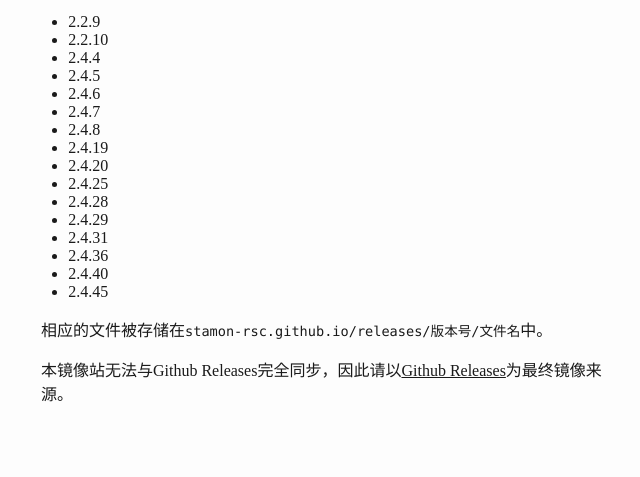
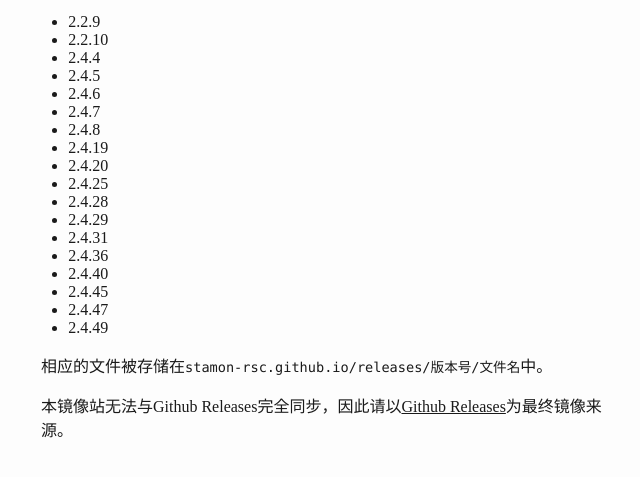
Before and after one commit to stamon-rsc/stamon-rsc.github.io, a plain HTML site: page releases/index.html in a window 1280 px wide. Shown: the part 189-666 px from the top of the page, without its empty margins (311-951 px from the left). Drawn offline with Linux system fonts and the light colour scheme.

Commit message:
update releases

```diff
--- a/releases/index.html
+++ b/releases/index.html
@@ -188,6 +188,8 @@
 <li>2.4.36</li>
 <li>2.4.40</li>
 <li>2.4.45</li>
+<li>2.4.47</li>
+<li>2.4.49</li>
 </ul>
 <p>相应的文件被存储在<code>stamon-rsc.github.io/releases/版本号/文件名</code>中。</p>
 <p>本镜像站无法与Github Releases完全同步，因此请以<a
```
Also changed, not shown: 6 other files.
